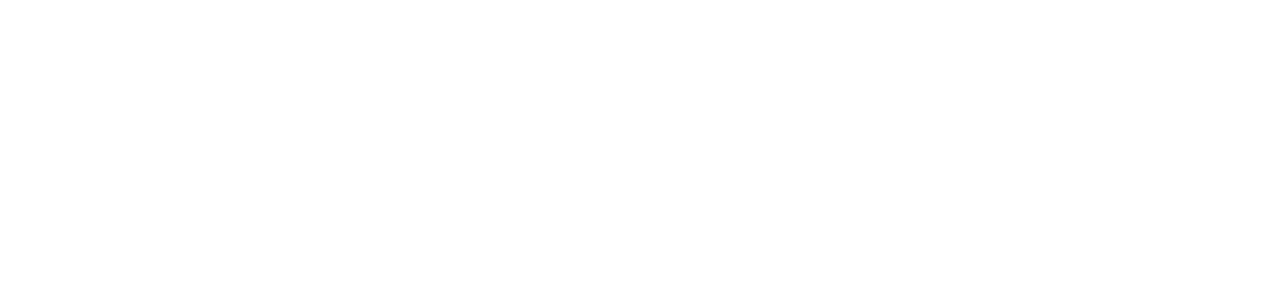
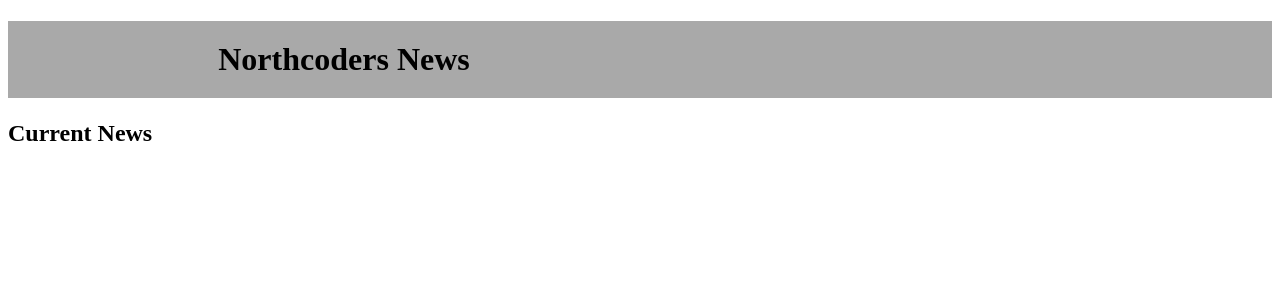
Before and after one commit to Tibs088/nc-news-fe, a React (Create React App) app: page / in a window 1280 px wide. Shown: the top 300 px of the page. Built offline with nearby package versions, Linux system fonts and the light colour scheme.

Commit message:
set-up some desired pages and started some comps

```diff
--- a/package.json
+++ b/package.json
@@ -3,6 +3,7 @@
   "version": "0.1.0",
   "private": true,
   "dependencies": {
+    "@reach/router": "^1.3.4",
     "@testing-library/jest-dom": "^4.2.4",
     "@testing-library/react": "^9.5.0",
     "@testing-library/user-event": "^7.2.1",
--- a/src/App.js
+++ b/src/App.js
@@ -1,11 +1,20 @@
 import React from 'react';
 import './App.css';
+import { Router } from '@reach/router';
+// -- Components
+import Header from './components/Header_Comp';
+// -- Pages
+import HomePage from './pages/Home_Page';
+import TopicsPage from './pages/Topics_Page';
 
 function App() {
   return (
     <div className="App">
-      <header className="App-header">
-      </header>
+      <Header />
+      <Router>
+        <HomePage path='/' />
+        <TopicsPage path='/topics' />
+      </Router>
     </div>
   );
 }
--- /dev/null
+++ b/src/components/Clock_Date_Comp.jsx
@@ -0,0 +1,4 @@
+import { Component } from 'react';
+
+
+export default Clock;
--- /dev/null
+++ b/src/components/Header_Comp.jsx
@@ -0,0 +1,13 @@
+import React from 'react';
+import '../styles/Header_Style.css'
+
+const Header = () => {
+
+  return (
+    <div className='Header-container'>
+      <h1 className="Title">Northcoders News</h1>
+    </div>
+  )
+};
+
+export default Header;
--- /dev/null
+++ b/src/pages/Home_Page.jsx
@@ -0,0 +1,14 @@
+import { render } from '@testing-library/react';
+import React from 'react';
+
+class HomePage extends React.Component {
+
+  render() {
+
+    return (
+      <h2>Current News</h2>
+    )
+  };
+}
+
+export default HomePage
--- /dev/null
+++ b/src/pages/Topics_Page.jsx
@@ -0,0 +1,7 @@
+import React from 'react';
+
+class TopicsPage extends React.Component {
+
+}
+
+export default TopicsPage;
--- /dev/null
+++ b/src/styles/Header_Style.css
@@ -0,0 +1,12 @@
+.Header-container {
+  background-color: darkgrey;
+}
+
+.Title {
+  padding: 20px;
+  max-width: 50%;
+}
+
+h1 {
+  text-align: center;
+}
```
Also changed, not shown: src/components/Nav_Bar_Comp.jsx (added, +7 -0 lines).
